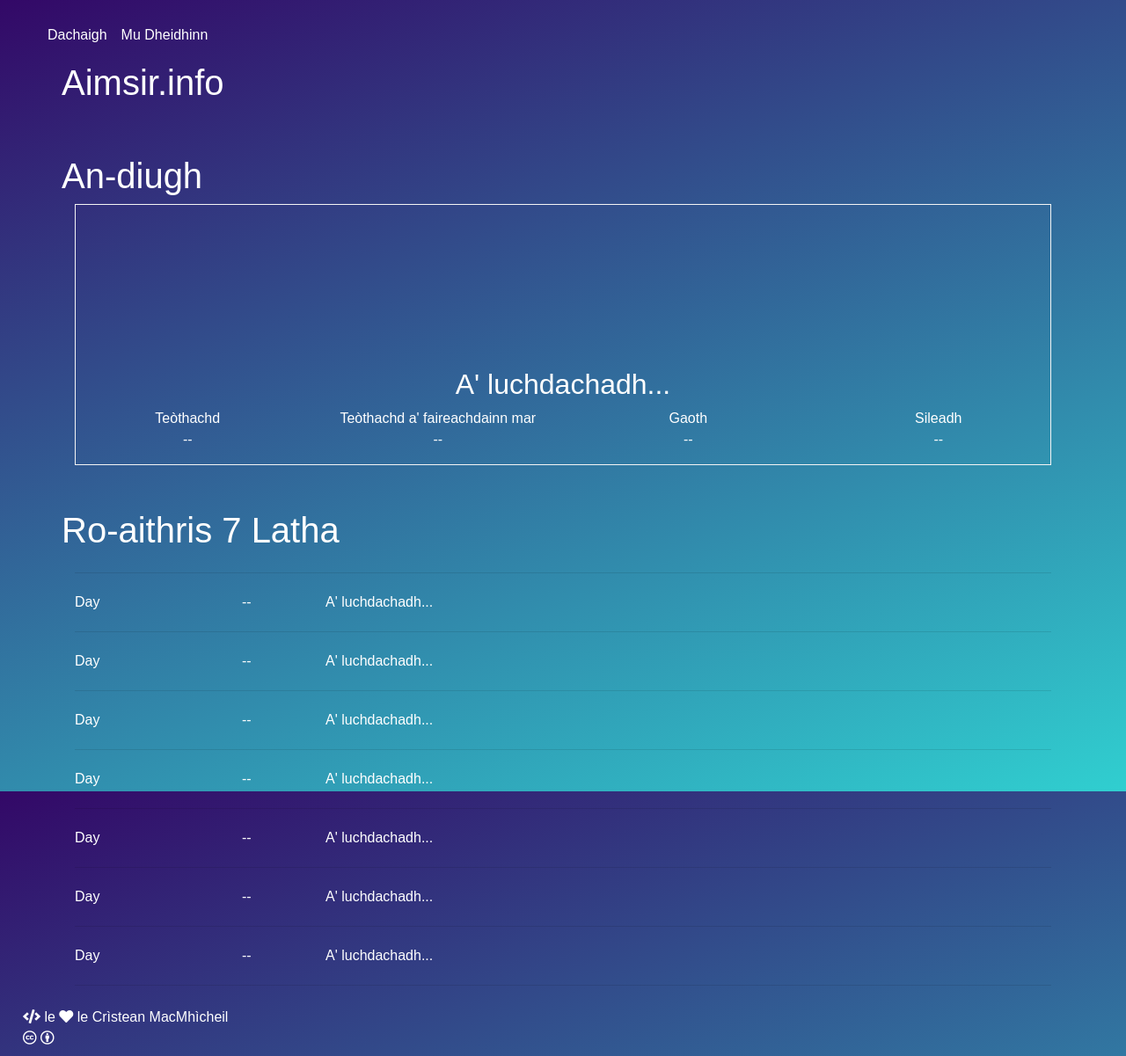
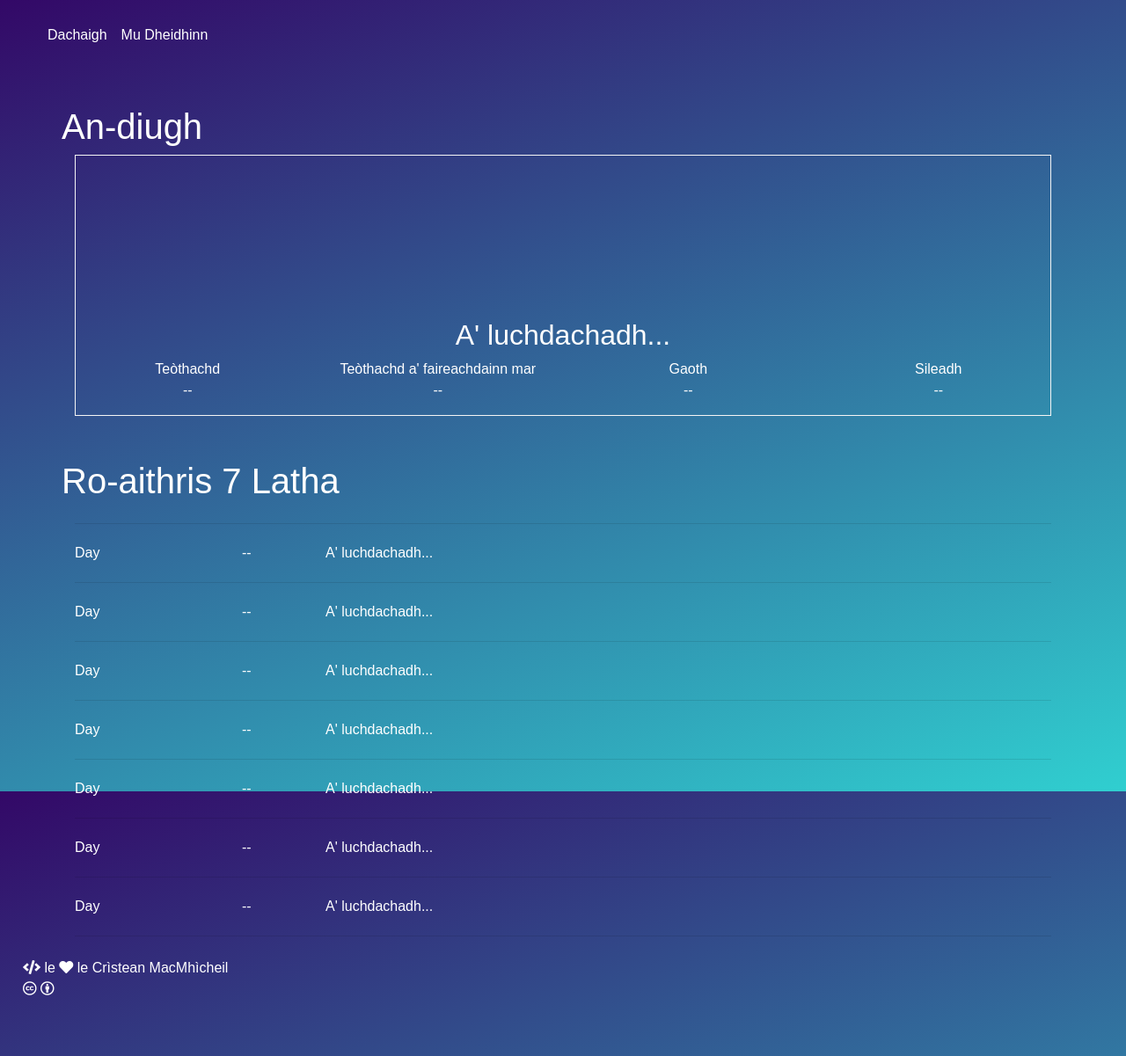
Before and after one commit to angeidheal/aimsir, a Jekyll site: the page built from index.html, in a window 1280 px wide. Shown: the whole page at 88% size. Built offline with Jekyll 4.4.1, drawn with Linux system fonts in a browser that asks for light colours; nearby versions of some CDN libraries; a script that is not in the unit is left out.

Commit message:
Update index.html

```diff
--- a/index.html
+++ b/index.html
@@ -4,15 +4,9 @@ title: Dachaigh
 ---
 
 <div class="container">
-
-  <div class="row">
-    <h1>Aimsir.info</h1>
-  </div>
-
   <div class="row now">
     <h1>An-diugh</h1>
   </div>
-
   <div class="current-weather">
     <div class="row">
       <div class="col-md-12">
@@ -39,13 +33,10 @@ title: Dachaigh
       </div>
     </div>
   </div>
-
   <div class="row future">
     <h1>Ro-aithris 7 Latha</h1>
   </div>
-
   <hr/>
-
     <div class="row daily-summary day-1">
       <div class="col-md-2 day-1-day">
         Day
```
